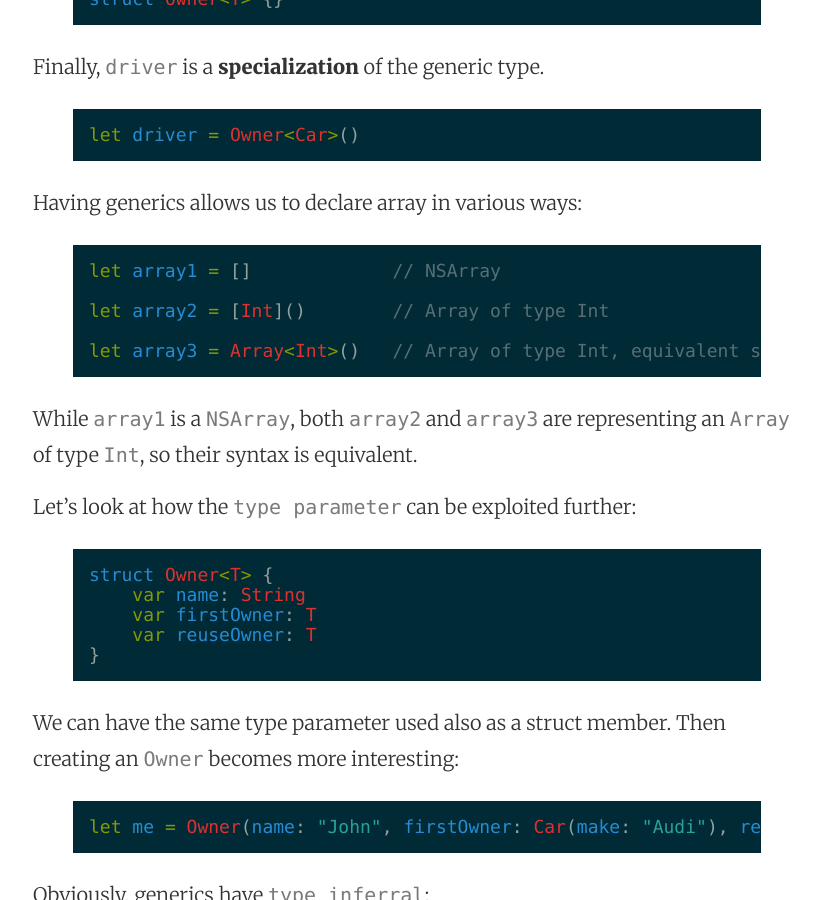
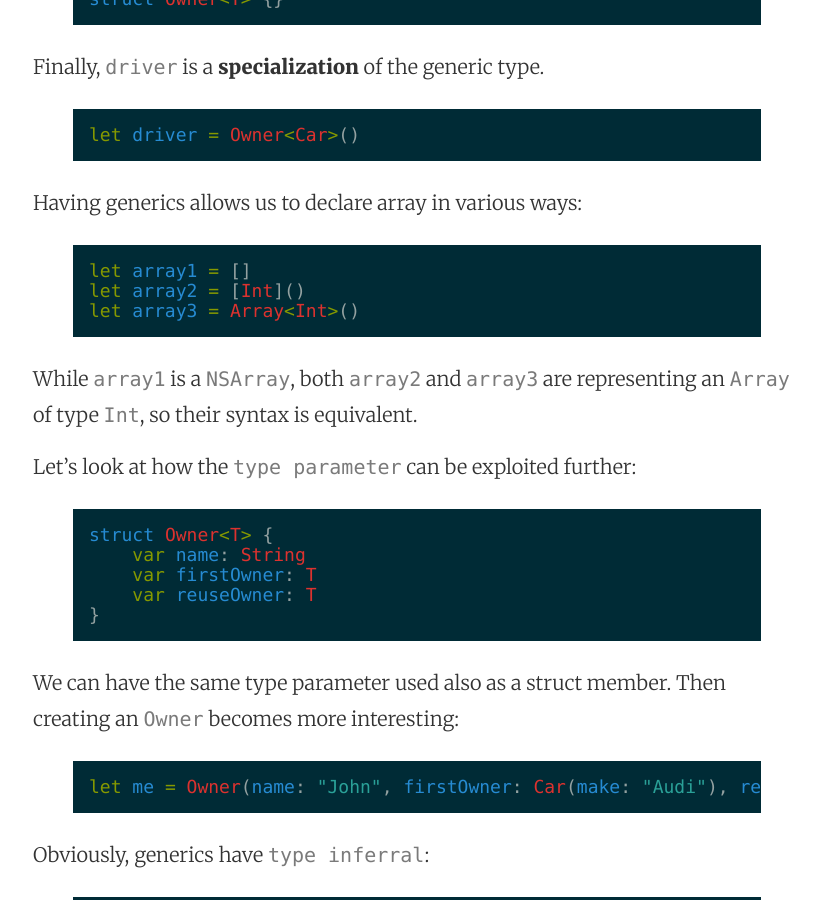
Before and after one commit to mhorga/mhorga.github.io, a Jekyll site: the page built from _posts/2015-12-28-generics-in-swift.markdown, in a window 1280 px wide and 900 px high, scrolled down 774 px. Shown: the whole window, without its empty margins (223-1043 px from the left). Built offline with Jekyll 4.4.1, drawn with Linux system fonts in a browser that asks for light colours.

Commit message:
Post update: Generics in Swift

```diff
--- a/_posts/2015-12-28-generics-in-swift.markdown
+++ b/_posts/2015-12-28-generics-in-swift.markdown
@@ -26,9 +26,9 @@ let driver = Owner<Car>()
 Having generics allows us to declare array in various ways:
 
 {% highlight swift %}
-let array1 = []             // NSArray
-let array2 = [Int]()        // Array of type Int
-let array3 = Array<Int>()   // Array of type Int, equivalent syntax with array2
+let array1 = []
+let array2 = [Int]()
+let array3 = Array<Int>()
 {% endhighlight %}
 
 While `array1` is a `NSArray`, both `array2` and `array3` are representing an `Array` of type `Int`, so their syntax is equivalent.
```
